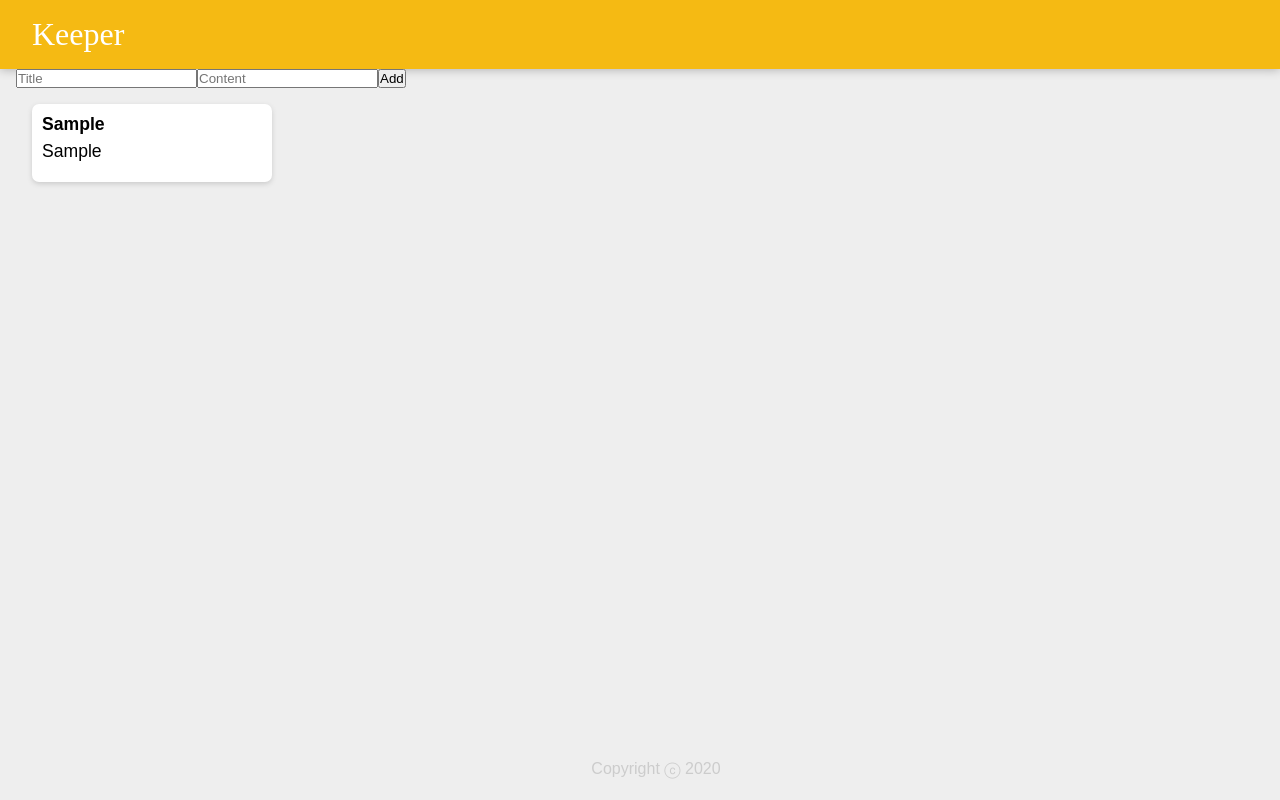
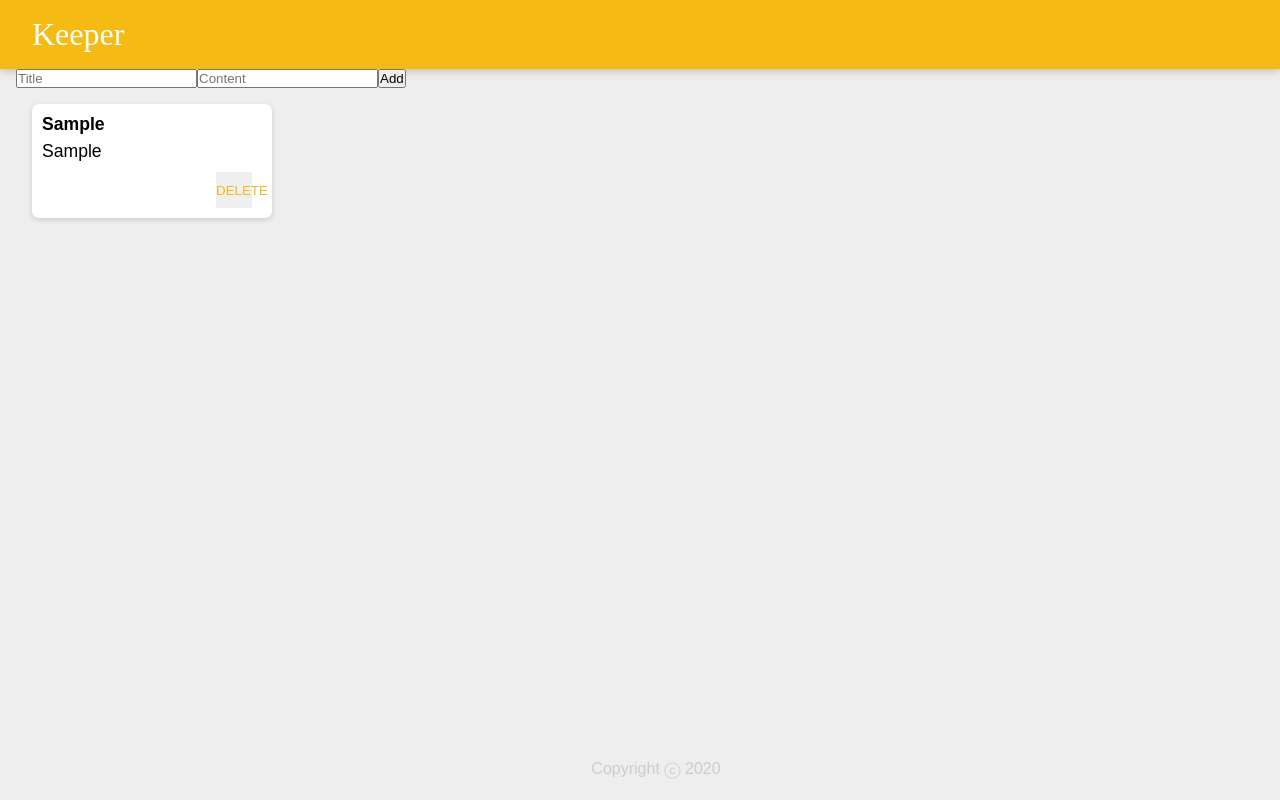
Before and after one commit to iam-Akshat/gnotkeeper, a React (Create React App) app: page / in a window 1280 px wide. Both pictures are taken after typing "Sample", "Sample" into the empty fields and a click on the button "Add". Built offline with nearby package versions, Linux system fonts and the light colour scheme.

Commit message:
added note delete function

```diff
--- a/src/App.jsx
+++ b/src/App.jsx
@@ -6,21 +6,32 @@ import NoteTaker from "./NoteTaker.jsx";
 import keyGen from "./keyGen"
 
 function App() {
-  const [notes,addNote]=useState([])
-
+  const [notes,setNote]=useState([])
   function submitNote(title,content){
     const note={title,content}
-    addNote((prevVal)=>{
+    setNote((prevVal)=>{
       return [...prevVal,note]
     })
+  }
 
+  function deleteNote(note) {
+    const {title,content}=note
+    setNote((prevNotes)=>{
+
+       return prevNotes.filter((curNote)=>{
+         //console.log(note,curNote,curNote==note)
+
+         return curNote.title!==title && curNote.content!==content
+       })
+    })
   }
   return (
     <div>
       <Header />
       <NoteTaker onSubmitNote={submitNote}/>
       {notes.map((note)=>{
-       return <Note key={keyGen()} title={note.title} content={note.content}/>
+        const uuid=keyGen()
+       return <Note delete={deleteNote} key={uuid} title={note.title} content={note.content}/>
       })}
 
       <Footer />
--- a/src/Note.jsx
+++ b/src/Note.jsx
@@ -5,6 +5,7 @@ function Note(props) {
     <div className="note">
       <h1>{props.title}</h1>
       <p>{props.content}</p>
+      <button onClick={()=>{props.delete({title:props.title,content:props.content})}}>DELETE</button>
     </div>
   );
 }
--- a/src/index.css
+++ b/src/index.css
@@ -54,3 +54,14 @@ footer p {
   white-space: pre-wrap;
   word-wrap: break-word;
 }
+.note button {
+  position: relative;
+  float: right;
+  margin-right: 10px;
+  color: #f5ba13;
+  border: none;
+  width: 36px;
+  height: 36px;
+  cursor: pointer;
+  outline: none;
+}
```
